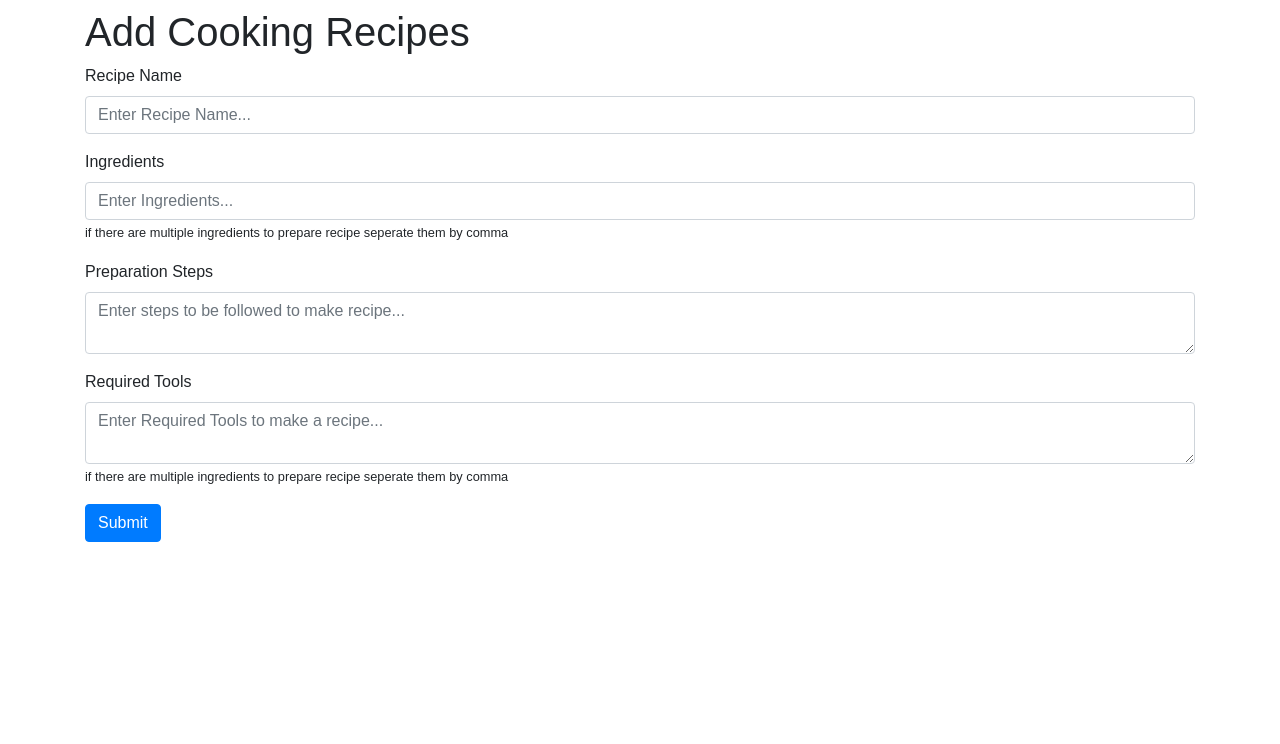
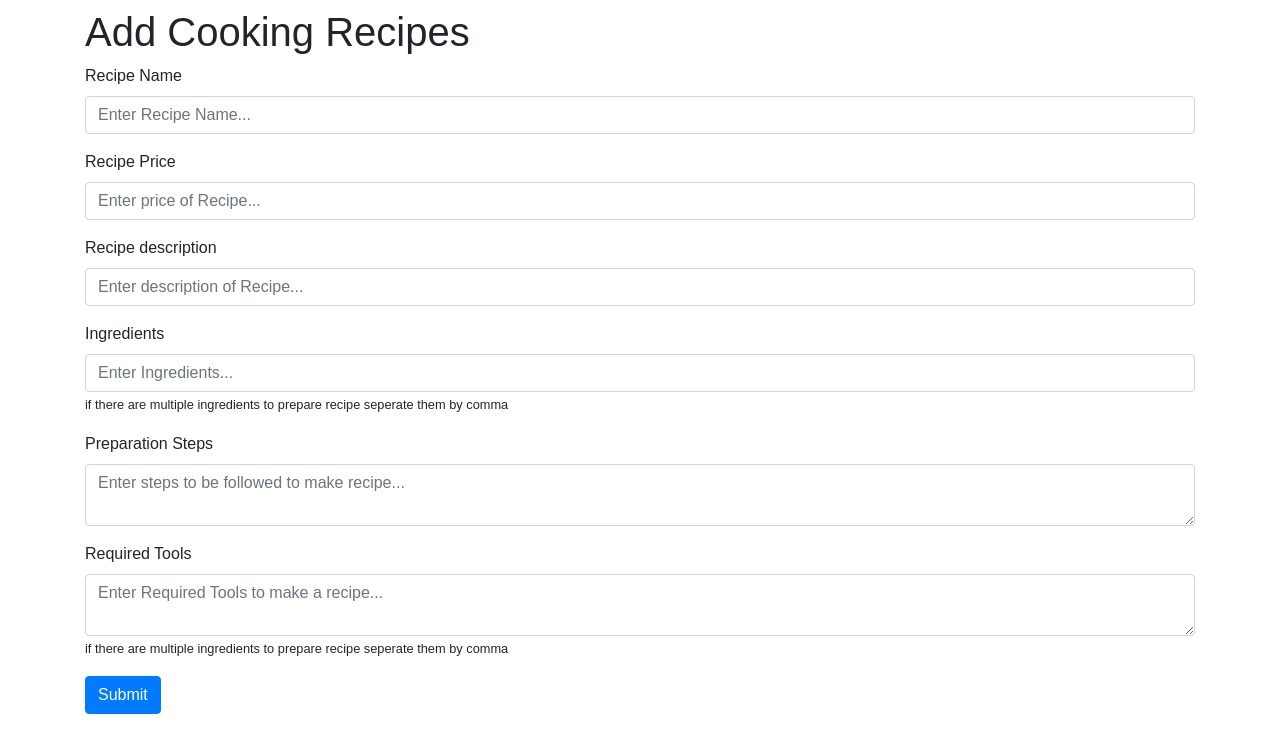
Before and after one commit to vinod2rahul/MS3-CookBook, a Flask app: page /recipes/add in a window 1280 px wide. Shown: the part 56-800 px from the top of the page. Run offline with Flask 2, Linux system fonts and the light colour scheme; parts of the project's set-up code (start-up, migrations or seed data) failed here and were passed over; some libraries are stand-ins or nearby versions.

Commit message:
refactor: Add application icon, modify UI design of index html page and add fields into forms also reflect them in frontend html pages

```diff
--- a/CookBook/server.py
+++ b/CookBook/server.py
@@ -33,12 +33,16 @@ def add_recipe():
         ingredients = json_data['ingredients']
         prepsteps = json_data['prepsteps']
         tools = json_data['tools']
-        if name != '' and ingredients != '' and prepsteps != '' and tools != '':
+        price = json_data['price']
+        desc = json_data['desc']
+        if name != '' and ingredients != '' and prepsteps != '' and tools != '' and price != '' and desc != '':
             mongo.db.recipes.insert({
                 'name' : name,
                 'ingredients' : ingredients.split(','),
                 'prepsteps' : prepsteps,
-                'tools' : tools.split(',')
+                'tools' : tools.split(','),
+                'price' : price,
+                'desc' : desc
             })
             response = jsonify({ 'message' : 'Recipe Added Successfully' })
             response.status_code = 200
@@ -62,11 +66,15 @@ def update_recipe(id):
             ingredients = json_data['ingredients']
             prepsteps = json_data['prepsteps']
             tools = json_data['tools']
+            price = json_data['price']
+            desc = json_data['desc']
             mongo.db.recipes.update_one({ '_id' : id},{ "$set" : {
                 'name' : name,
                 'ingredients' : ingredients.split(','),
                 'prepsteps' : prepsteps,
-                'tools' : tools.split(',')
+                'tools' : tools.split(','),
+                'price' : price,
+                'desc' : desc
             }})
             response = jsonify({ 'message' : 'Document Updated successfully'})
             response.status_code = 200
--- a/CookBook/static/css/index.css
+++ b/CookBook/static/css/index.css
@@ -6,11 +6,13 @@ body{
     display:grid;
     grid-template-columns: repeat(3, 1fr);
     grid-gap: 15px;
+    animation: slidein 1s ease-in-out 0s 1;
 }
 
-.col{
-    border: 2px solid black;
-    padding:10px;
+@keyframes slidein{
+    0%{
+        transform:translateX(-100%);
+    }
 }
 
 @media(max-width: 720px){
--- a/CookBook/static/js/createRecipe.js
+++ b/CookBook/static/js/createRecipe.js
@@ -3,6 +3,8 @@ const Domname = document.getElementById('name');
 const Domingredients = document.getElementById('ingredients');
 const Domprepsteps = document.getElementById('stepsforprep');
 const Domtools = document.getElementById('tools');
+const Domprice = document.getElementById('price');
+const Domdesc = document.getElementById('desc');
 
 // Check For form submission
 document.getElementById('formsubmit').addEventListener('submit', (e) => {
@@ -11,8 +13,11 @@ document.getElementById('formsubmit').addEventListener('submit', (e) => {
     const ingredients = Domingredients.value;
     const prepsteps = Domprepsteps.value;
     const tools = Domtools.value;
+    const price = Domprice.value;
+    const desc = Domdesc.value;
+
     // Check for empty values
-    if(name !== '' && ingredients !== '' && prepsteps !== '' && tools !== ''){
+    if(name !== '' && ingredients !== '' && prepsteps !== '' && tools !== '' && price !== '' && desc !== ''){
         const config = {
             'Content-Type' : 'Application/json'
         }
@@ -20,8 +25,11 @@ document.getElementById('formsubmit').addEventListener('submit', (e) => {
             name,
             ingredients,
             prepsteps,
-            tools
+            tools,
+            price,
+            desc
         }
+        console.log(data);
         axios.post('/recipes/add', data, config)
         .then(res => {
             localStorage.setItem('message', res.data.message);
@@ -36,7 +44,7 @@ document.getElementById('formsubmit').addEventListener('submit', (e) => {
             location.assign('/');
         })
     }
-    else if(name === '' && ingredients === '' && prepsteps === '' && tools === ''){
+    else if(name === '' && ingredients === '' && prepsteps === '' && tools === '' && price === '' && desc === ''){
         Domname.classList.add('is-invalid');
         Domingredients.classList.add('is-invalid');
         Domprepsteps.classList.add('is-invalid');
@@ -54,6 +62,12 @@ document.getElementById('formsubmit').addEventListener('submit', (e) => {
     else if(tools === ''){
         Domtools.classList.add('is-invalid');
     }
+    else if(price === ''){
+        Domtools.classList.add('is-invalid');
+    }
+    else if(desc === ''){
+        Domtools.classList.add('is-invalid');
+    }
     else{
         console.error("Error: Cannot Submit the form");
     }
@@ -64,5 +78,7 @@ function resetFields(){
     Domingredients.classList.remove('is-invalid');
     Domprepsteps.classList.remove('is-invalid');
     Domtools.classList.remove('is-invalid');
+    Domprice.classList.remove('is-invalid');
+    Domdesc.classList.remove('is-invalid');
     document.getElementById('formsubmit').reset();
 }
--- a/CookBook/templates/addRecipe.html
+++ b/CookBook/templates/addRecipe.html
@@ -18,6 +18,20 @@
         <input type="text" class="form-control" id="name" name="name" aria-describedby="nameFeedback" placeholder="Enter Recipe Name...">
         <div id="nameFeedback" class="invalid-feedback">
             <small>Recipe Name is required</small>
+        </div>
+    </div>
+    <div class="form-group">
+        <label for="price">Recipe Price</label>
+        <input type="text" class="form-control" id="price" name="price" aria-describedby="priceFeedback" placeholder="Enter price of Recipe...">
+        <div id="priceFeedback" class="invalid-feedback">
+            <small>Recipe price is required</small>
+        </div>
+    </div>
+    <div class="form-group">
+        <label for="desc">Recipe description</label>
+        <input type="text" class="form-control" id="desc" name="desc" aria-describedby="descFeedback" placeholder="Enter description of Recipe...">
+        <div id="descFeedback" class="invalid-feedback">
+            <small>Recipe description is required</small>
         </div>
     </div>
     <div class="form-group">
--- a/CookBook/templates/base.html
+++ b/CookBook/templates/base.html
@@ -6,6 +6,7 @@
     <meta charset="UTF-8">
     <meta http-equiv="X-UA-Compatible" content="IE=edge">
     <meta name="viewport" content="width=device-width, initial-scale=1.0">
+    <link rel="icon" type="image/x-icon" href="{{ url_for('static', filename = 'images/icon.jpg') }}">
     <link rel="stylesheet" href="https://cdn.jsdelivr.net/npm/bootstrap@4.6.0/dist/css/bootstrap.min.css"
         integrity="sha384-B0vP5xmATw1+K9KRQjQERJvTumQW0nPEzvF6L/Z6nronJ3oUOFUFpCjEUQouq2+l" crossorigin="anonymous">
     <title>{% block title %} {% endblock %}</title>
```
Also changed, not shown: CookBook/static/js/editRecipe.js (+18 -3 lines), CookBook/templates/editRecipe.html (+14 -0 lines), CookBook/templates/index.html (+19 -4 lines), CookBook/static/images/icon.jpg (added).
